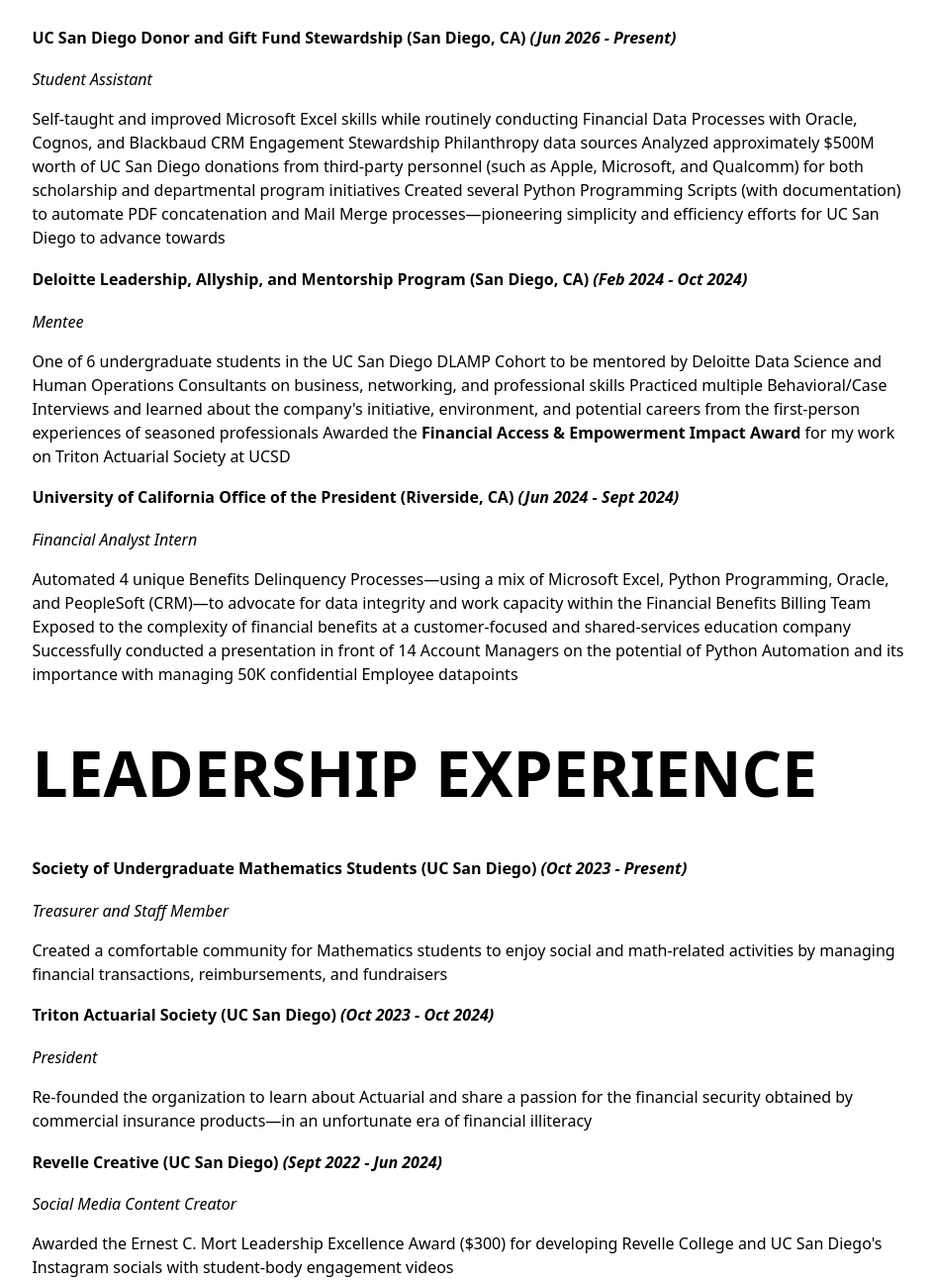
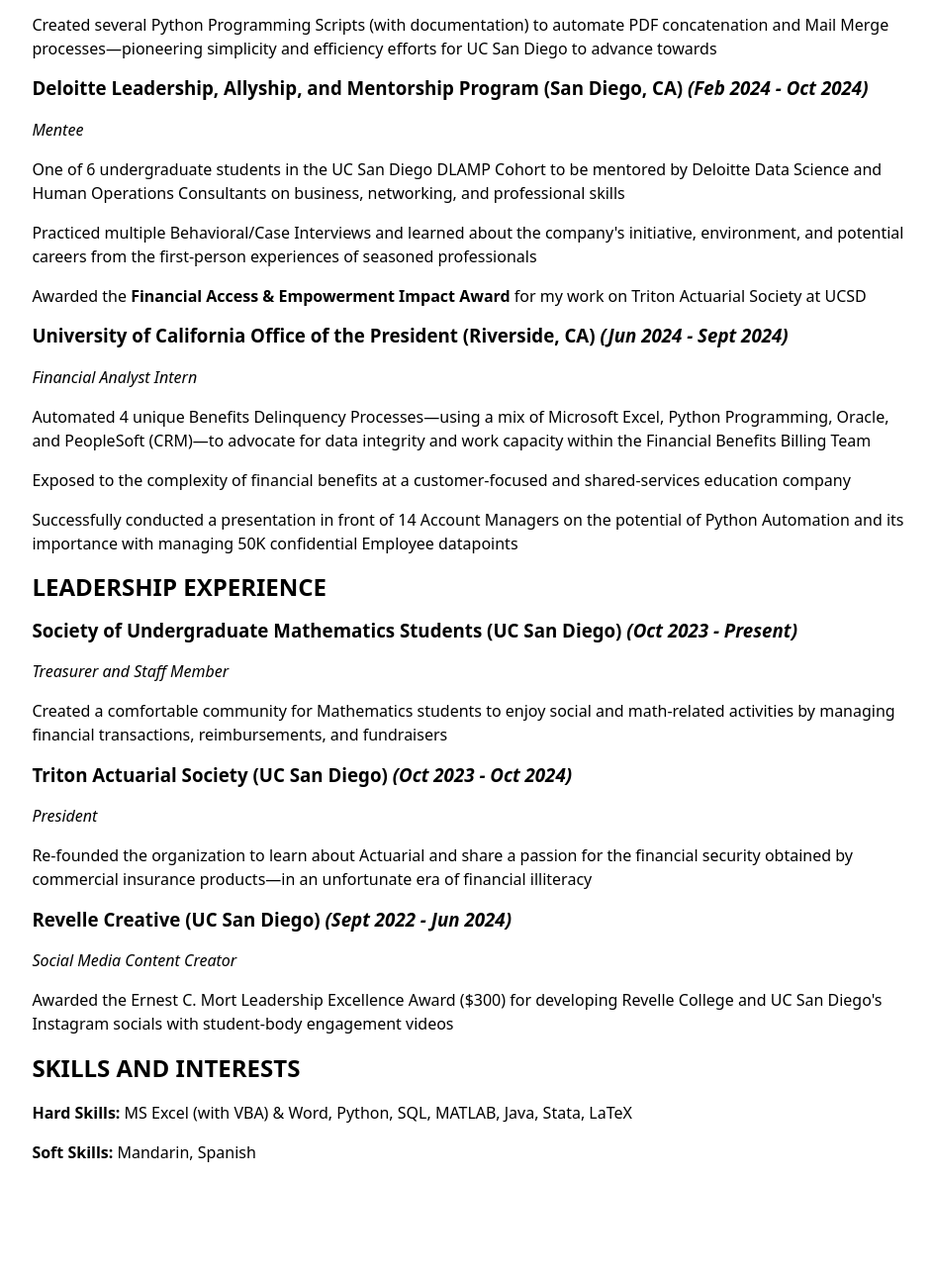
Before and after one commit to isaiahfang/portfolio, a plain HTML site: page resume/index.html in a window 1280 px wide. Shown: the part 679-1974 px from the top of the page at 99% size, without its empty margins (165-1109 px from the left). After the commit the page ends 1894 px from the top, so only its background shows below. Drawn offline with Linux system fonts and the light colour scheme.

Commit message:
Updated Resume

```diff
--- a/resume/index.html
+++ b/resume/index.html
@@ -19,138 +19,123 @@
 
     <h1>Resume</h1>
 
-    <h1>ISAIAH FANG</h1>
-
     <p>
-        XYZ, California | (123) 456-7890 | <a href= "mailto:name@email.com">name@email.com</a> | <a href="http://linkedin.com/in/isaiahfang"> linkedin.com/in/isaiahfang</a>
+        XYZ, California | (123) 456-7890 | <a class= "resume" href= "mailto:name@email.com">name@email.com</a> | <a class= "resume" href="http://linkedin.com/in/isaiahfang"> linkedin.com/in/isaiahfang</a>
     </p>
 
     <section>
         <h2>EDUCATION</h2>
-
         <p>
-            <b>University of California, San Diego | Undergraduate <em>(Expected: <time datetime="2026-06">Jun 2026</time>)</em></b>
+            <h3>University of California, San Diego | Undergraduate <em>(Expected: <time datetime="2026-06">Jun 2026</time>)</em></h3>
         </p>
-
         <p>
             <em>BS in Joint Mathematics and Economics; Minor in Data Science (GPA: 100)</em>
         </p>
-
-        <ul>
-            <li>Studied Abroad in Italy (Rome, Florence, and Venice) for Humanities-related courses <em>(<time datetime="2023-07">July 2023</time>)</em></li>
-        </ul>
+        <p>
+            Studied Abroad in Italy (Rome, Florence, and Venice) for Humanities-related courses <em>(<time datetime="2023-07">July 2023</time>)</em>
+        </p>
     </section>
 
     <article class="work experience">
-        <h1>WORK EXPERIENCE</h1>
+        <h2>WORK EXPERIENCE</h2>
         <article class="ucsd">
             <header>
-                <h4>UC San Diego Donor and Gift Fund Stewardship (San Diego, CA) <em>(<time datetime="2023-06">Jun 2026</time> - Present)</em></h4>
+                <h3>UC San Diego Donor and Gift Fund Stewardship (San Diego, CA) <em>(<time datetime="2023-06">Jun 2026</time> - Present)</em></h3>
             </header>
-
             <p>
                 <em>Student Assistant</em>
             </p>
-
             <p>
-                <ul>
-                    <li>Self-taught and improved Microsoft Excel skills while routinely conducting Financial Data Processes with Oracle, Cognos, and Blackbaud CRM Engagement Stewardship Philanthropy data sources</li>
-                    <li>Analyzed approximately $500M worth of UC San Diego donations from third-party personnel (such as Apple, Microsoft, and Qualcomm) for both scholarship and departmental program initiatives</li>
-                    <li>Created several Python Programming Scripts (with documentation) to automate PDF concatenation and Mail Merge processes—pioneering simplicity and efficiency efforts for UC San Diego to advance towards</li>
-                </ul>
+                Self-taught and improved Microsoft Excel skills while routinely conducting Financial Data Processes with Oracle, Cognos, and Blackbaud CRM Engagement Stewardship Philanthropy data sources
+            </p>
+            <p>
+                Analyzed approximately $500M worth of UC San Diego donations from third-party personnel (such as Apple, Microsoft, and Qualcomm) for both scholarship and departmental program initiatives
+            </p>
+            <p>
+                Created several Python Programming Scripts (with documentation) to automate PDF concatenation and Mail Merge processes—pioneering simplicity and efficiency efforts for UC San Diego to advance towards
             </p>
         </article>
         <article class="deloitte">
             <header>
-                <h4>Deloitte Leadership, Allyship, and Mentorship Program (San Diego, CA) <em>(<time datetime="2024-02">Feb 2024</time> - <time datetime="2024-10">Oct 2024</time>)</em></h4>
+                <h3>Deloitte Leadership, Allyship, and Mentorship Program (San Diego, CA) <em>(<time datetime="2024-02">Feb 2024</time> - <time datetime="2024-10">Oct 2024</time>)</em></h3>
             </header>
-
             <p>
                 <em>Mentee</em>
             </p>
-
             <p>
-                <ul>
-                    <li>One of 6 undergraduate students in the UC San Diego DLAMP Cohort to be mentored by Deloitte Data Science and Human Operations Consultants on business, networking, and professional skills</li>
-                    <li>Practiced multiple Behavioral/Case Interviews and learned about the company's initiative, environment, and potential careers from the first-person experiences of seasoned professionals</li>
-                    <li>Awarded the <b>Financial Access & Empowerment Impact Award</b> for my work on Triton Actuarial Society at UCSD</li>
-                </ul>
+                One of 6 undergraduate students in the UC San Diego DLAMP Cohort to be mentored by Deloitte Data Science and Human Operations Consultants on business, networking, and professional skills
+            </p>
+            <p>
+                Practiced multiple Behavioral/Case Interviews and learned about the company's initiative, environment, and potential careers from the first-person experiences of seasoned professionals
+            </p>
+            <p>
+                Awarded the <b>Financial Access & Empowerment Impact Award</b> for my work on Triton Actuarial Society at UCSD
             </p>
         </article>
         <article class="ucpath">
             <header>
-                <h4>University of California Office of the President (Riverside, CA) <em>(<time datetime="2024-06">Jun 2024</time> - <time datetime="2024-09">Sept 2024</time>)</em></h4>
+                <h3>University of California Office of the President (Riverside, CA) <em>(<time datetime="2024-06">Jun 2024</time> - <time datetime="2024-09">Sept 2024</time>)</em></h3>
             </header>
-
             <p>
                 <em>Financial Analyst Intern</em>
             </p>
-
             <p>
-                <ul>
-                    <li>Automated 4 unique Benefits Delinquency Processes—using a mix of Microsoft Excel, Python Programming, Oracle, and PeopleSoft (CRM)—to advocate for data integrity and work capacity within the Financial Benefits Billing Team</li>
-                    <li>Exposed to the complexity of financial benefits at a customer-focused and shared-services education company</li>
-                    <li>Successfully conducted a presentation in front of 14 Account Managers on the potential of Python Automation and its importance with managing 50K confidential Employee datapoints</li>
-                </ul>
+                Automated 4 unique Benefits Delinquency Processes—using a mix of Microsoft Excel, Python Programming, Oracle, and PeopleSoft (CRM)—to advocate for data integrity and work capacity within the Financial Benefits Billing Team
+            </p>
+            <p>
+                Exposed to the complexity of financial benefits at a customer-focused and shared-services education company
+            </p>
+            <p>
+                Successfully conducted a presentation in front of 14 Account Managers on the potential of Python Automation and its importance with managing 50K confidential Employee datapoints
             </p>
         </article>
     </article>
 
     <article class="leadership experience">
-        <h1>LEADERSHIP EXPERIENCE</h1>
+        <h2>LEADERSHIP EXPERIENCE</h2>
         <article class="sums">
             <header>
-                <h4>Society of Undergraduate Mathematics Students (UC San Diego) <em>(<time datetime="2023-10">Oct 2023</time> - Present)</em></h4>
+                <h3>Society of Undergraduate Mathematics Students (UC San Diego) <em>(<time datetime="2023-10">Oct 2023</time> - Present)</em></h3>
             </header>
-
             <p>
                 <em>Treasurer and Staff Member</em>
             </p>
-
             <p>
-                <ul>
-                    <li>Created a comfortable community for Mathematics students to enjoy social and math-related activities by managing financial transactions, reimbursements, and fundraisers</li>
-                </ul>
+                Created a comfortable community for Mathematics students to enjoy social and math-related activities by managing financial transactions, reimbursements, and fundraisers
             </p>
         </article>
         <article class="tas">
             <header>
-                <h4>Triton Actuarial Society (UC San Diego) <em>(<time datetime="2023-10">Oct 2023</time> - <time datetime="2024-10">Oct 2024</time>)</em></h4>
+                <h3>Triton Actuarial Society (UC San Diego) <em>(<time datetime="2023-10">Oct 2023</time> - <time datetime="2024-10">Oct 2024</time>)</em></h3>
             </header>
-
             <p>
                 <em>President</em>
             </p>
-
             <p>
-                <ul>
-                    <li>Re-founded the organization to learn about Actuarial and share a passion for the financial security obtained by commercial insurance products—in an unfortunate era of financial illiteracy</li>
-                </ul>
+                Re-founded the organization to learn about Actuarial and share a passion for the financial security obtained by commercial insurance products—in an unfortunate era of financial illiteracy
             </p>
         </article>
         <article class="rc">
             <header>
-                <h4>Revelle Creative (UC San Diego) <em>(<time datetime="2022-09">Sept 2022</time> - <time datetime="2024-06">Jun 2024</time>)</em></h4>
+                <h3>Revelle Creative (UC San Diego) <em>(<time datetime="2022-09">Sept 2022</time> - <time datetime="2024-06">Jun 2024</time>)</em></h3>
             </header>
-
             <p>
                 <em>Social Media Content Creator</em>
             </p>
-
             <p>
-                <ul>
-                    <li>Awarded the Ernest C. Mort Leadership Excellence Award ($300) for developing Revelle College and UC San Diego's Instagram socials with student-body engagement videos</li>
-                </ul>
+                Awarded the Ernest C. Mort Leadership Excellence Award ($300) for developing Revelle College and UC San Diego's Instagram socials with student-body engagement videos
             </p>
         </article>
     </article>
 
     <section>
         <h2>SKILLS AND INTERESTS</h2>
-        <ul>
-            <li><b>Hard Skills:</b> MS Excel (with VBA) & Word, Python, SQL, MATLAB, Java, Stata, LaTeX</li>
-            <li><b>Soft Skills:</b> Mandarin, Spanish</li>
-        </ul>
+        <p>
+            <b>Hard Skills:</b> MS Excel (with VBA) & Word, Python, SQL, MATLAB, Java, Stata, LaTeX
+        </p>
+        <p>
+            <b>Soft Skills:</b> Mandarin, Spanish
+        </p>
     </section>
 
 </head>
--- a/style.css
+++ b/style.css
@@ -32,6 +32,12 @@
       border-bottom-style: solid;
       border-bottom-color: oklch(80% 3% 200);
       padding-bottom: 0.4em;
+    }
+
+    a.resume {
+      display: contents;
+      text-decoration: none;
+      color: blue;
     }
 
     --color-accent: oklch(67.27% 0.1099 137.77);
```
